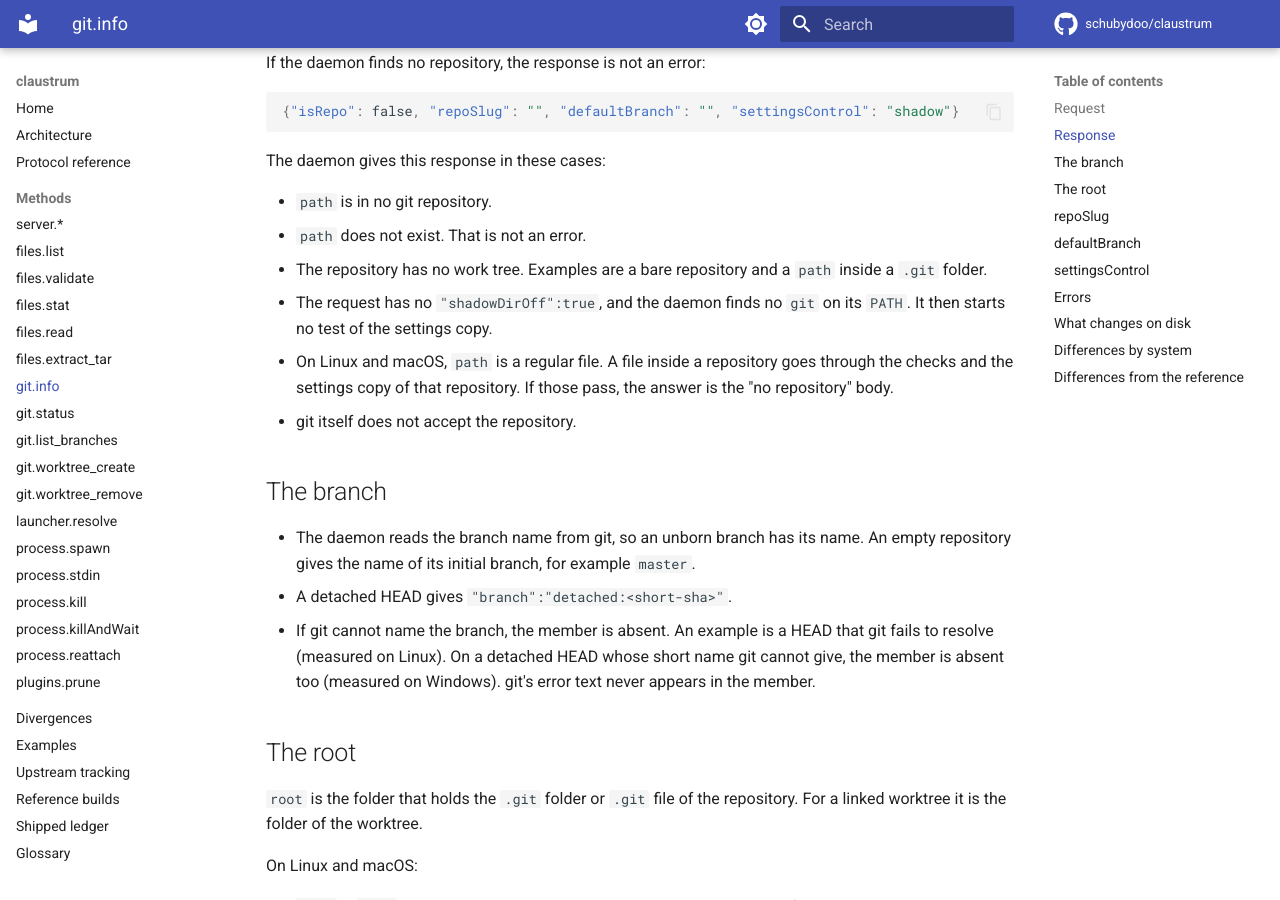
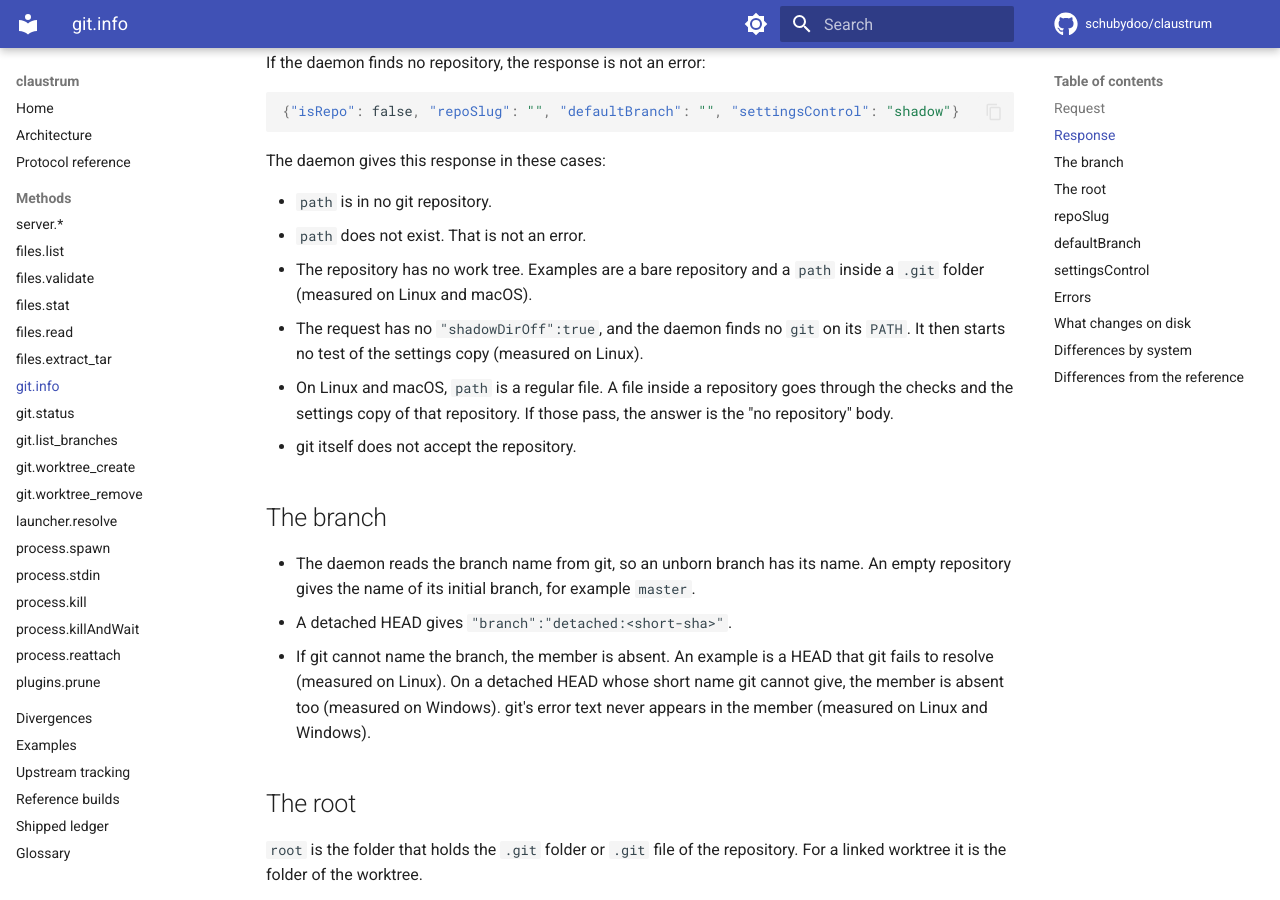
Before and after one commit to schubydoo/claustrum, an MkDocs documentation site: the page built from docs/protocol/git-info.md, in a window 1280 px wide and 900 px high, scrolled down 1122 px. Built offline with MkDocs 1.6.1 and Material for MkDocs 9.7.7, drawn with Linux system fonts in a browser that asks for light colours; comment, search, counter and statistics services are not loaded; some of the changed text lies outside the part shown.

Commit message:
docs: scope the system marks of the git read pages
Co-Authored-By: Claude Opus 5.5 <noreply@anthropic.com>

```diff
--- a/docs/protocol/git-info.md
+++ b/docs/protocol/git-info.md
@@ -43,8 +43,8 @@ The daemon gives this response in these cases:
 
 - `path` is in no git repository.
 - `path` does not exist. That is not an error.
-- The repository has no work tree. Examples are a bare repository and a `path` inside a `.git` folder.
-- The request has no `"shadowDirOff":true`, and the daemon finds no `git` on its `PATH`. It then starts no test of the settings copy.
+- The repository has no work tree. Examples are a bare repository and a `path` inside a `.git` folder (measured on Linux and macOS).
+- The request has no `"shadowDirOff":true`, and the daemon finds no `git` on its `PATH`. It then starts no test of the settings copy (measured on Linux).
 - On Linux and macOS, `path` is a regular file. A file inside a repository goes through the checks and the settings copy of that repository. If those pass, the answer is the "no repository" body.
 - git itself does not accept the repository.
 
@@ -52,7 +52,7 @@ The daemon gives this response in these cases:
 
 - The daemon reads the branch name from git, so an unborn branch has its name. An empty repository gives the name of its initial branch, for example `master`.
 - A detached HEAD gives `"branch":"detached:<short-sha>"`.
-- If git cannot name the branch, the member is absent. An example is a HEAD that git fails to resolve (measured on Linux). On a detached HEAD whose short name git cannot give, the member is absent too (measured on Windows). git's error text never appears in the member.
+- If git cannot name the branch, the member is absent. An example is a HEAD that git fails to resolve (measured on Linux). On a detached HEAD whose short name git cannot give, the member is absent too (measured on Windows). git's error text never appears in the member (measured on Linux and Windows).
 
 ## The root
 
@@ -98,8 +98,8 @@ The daemon fetches nothing for this member, also in a partial clone (measured on
 `settingsControl` is always the last member. Its values are `"shadow"`, `"fallback-git"` and `"off-switch"`. No other method sends it.
 
 - Before a start test of the daemon gave a state, the member is absent. So the first `git.info` of a daemon on a path that does not exist has no member.
-- After a start test that passed, the "no repository" body has the member too.
-- A request with `"shadowDirOff":true` gets `"off-switch"`, also as the first request of a daemon.
+- After a start test that passed, the "no repository" body has the member too (measured on Linux).
+- A request with `"shadowDirOff":true` gets `"off-switch"`, also as the first request of a daemon (measured on Linux).
 - An error reply has no member.
 
 The section [The states and `settingsControl`](../PROTOCOL.md#the-states-and-settingscontrol) has the effect of each state and the time of the next test.
@@ -112,8 +112,8 @@ This method has no `errorCode` member. A failure is a JSON-RPC error. The texts
 |---|---|---|
 | `-32602` | `Invalid params` | The request has no `params` member, or `params` or `path` has the wrong type. See [the rules for `params`](../PROTOCOL.md#params-presence-and-typing). |
 | `-32603` | `the repository's git directory could not be trusted; git not run: …` | The daemon does not trust the git directory. See [Git-directory trust check](../PROTOCOL.md#git-directory-trust-check). |
-| `-32603` | `config-defined hooks could not be pinned off; git not run: …` | A config listing failed or passed a limit of the hook pins, the daemon refuses its own git environment, or a daemon `GIT_DIR` names a gone worktree entry. A listing that runs 30 seconds is stopped, and the text goes on with `listing the configuration in force: git took too long: Claude stopped git config after 30 seconds; try again`. See [Refusal texts](../PROTOCOL.md#refusal-texts) and [The daemon's own git environment](../PROTOCOL.md#the-daemons-own-git-environment). |
-| `-32603` | `git cannot run on this host; git not run: …` | A config listing, the start test or the call about the repository failed, and then a `git version` call failed too. |
+| `-32603` | `config-defined hooks could not be pinned off; git not run: …` | A config listing failed or passed a limit of the hook pins, the daemon refuses its own git environment, or a daemon `GIT_DIR` names a gone worktree entry. A listing that runs 30 seconds is stopped, and the text goes on with `listing the configuration in force: git took too long: Claude stopped git config after 30 seconds; try again`. See [Trust refusal texts and frames](../PROTOCOL.md#trust-refusal-texts-and-frames), [Refusal texts](../PROTOCOL.md#refusal-texts) and [The daemon's own git environment](../PROTOCOL.md#the-daemons-own-git-environment). |
+| `-32603` | `git cannot run on this host; git not run: …` | A config listing, call 7 of the start test or the call about the repository failed, and then a `git version` call failed too. |
 | `-32603` | `this repository's git config cannot be used: …` or `a file in this repository's .git directory cannot be used: …` | The daemon read the git config of the repository, or a file of its git directory, and does not accept it. See [Repository config refusals](../PROTOCOL.md#repository-config-refusals). |
 | `-32603` | `Claude could not test git on the remote machine (…). Check free disk space and quota there, then try again.` | The start test of the settings copy failed. The daemon keeps the failure for 10 seconds. See [The start test](../PROTOCOL.md#the-start-test). |
 | `-32603` | `git could not check this repository on the remote machine: …` or `git and Claude disagree about which repository holds this folder: …` | The call that asks git about the repository failed, did not end in 30 seconds, or named another repository. See [The call about the repository](../PROTOCOL.md#the-call-about-the-repository). |
@@ -136,4 +136,4 @@ The method changes nothing in the repository. The settings copy can add files to
 
 ## Differences from the reference
 
-An unmarked rule on this page matches the reference as measured on `5fd08069` or on an earlier build. No entry of the divergence catalog applies to this method. The measured cells behind each rule are in the tests and in the [reference build history](../REFERENCE-BUILDS.md).
+An unmarked rule on this page matches the reference as measured on `5fd08069` or on an earlier build. The rules of The branch, The root, repoSlug and defaultBranch are measured, but the system was not recorded. A row of Errors that links a section of PROTOCOL.md has the system marks of that section. No entry of the divergence catalog applies to this method. The measured cells behind each rule are in the tests and in the [reference build history](../REFERENCE-BUILDS.md).
```
Also changed, not shown: docs/protocol/git-list-branches.md (+4 -4 lines), docs/protocol/git-status.md (+6 -6 lines).
